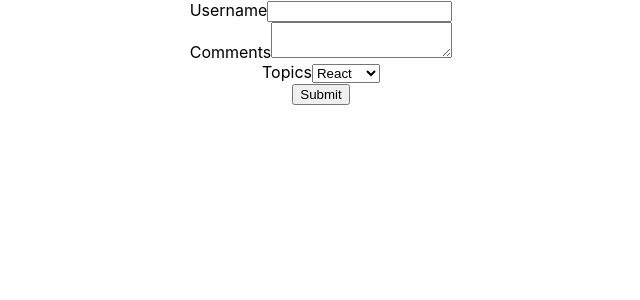
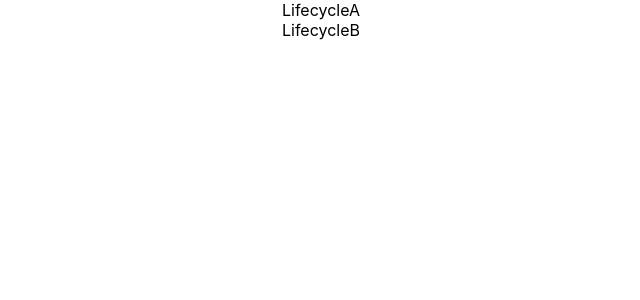
Before and after one commit to gresahodolli/react-js-basics, a React (Create React App) app in the folder react-js-basics-2/: page / in a window 1280 px wide. Shown: the top 300 px of the page, without its empty margins (319-959 px from the left). Built offline with nearby package versions, Linux system fonts and the light colour scheme.

Commit message:
component mounting lifecycle methods

```diff
--- a/react-js-basics-2/src/App.js
+++ b/react-js-basics-2/src/App.js
@@ -1,11 +1,12 @@
 import React, {Component} from 'react';
 import './App.css';
 import Form from './components/Form'
+import LifecycleA from './components/LifecycleA';
 
 function App() {
   return (
     <div className="App">
-      <Form></Form>
+      <LifecycleA></LifecycleA>
     </div>
   );
 }
--- /dev/null
+++ b/react-js-basics-2/src/components/LifecycleA.js
@@ -0,0 +1,32 @@
+import React, { Component } from 'react'
+import LifecycleB from './LifecycleB';
+
+class LifecycleA extends Component {
+  constructor(props) {
+    super(props);
+    this.state = {
+      name: 'Gresa'
+    }
+    console.log('LifecycleA constructor');
+  }
+
+  static getDerivedStateFromProps(props, state) {
+    console.log('LifecycleA getDerivedStateFromProps');
+    return null;
+  }
+
+  componentDidMount() {
+    console.log('Component Did Mount');
+  }
+
+  render() {
+    return (
+      <div>
+        <div>LifecycleA</div>
+        <LifecycleB />
+      </div>
+    )
+  }
+}
+
+export default LifecycleA
--- /dev/null
+++ b/react-js-basics-2/src/components/LifecycleB.js
@@ -0,0 +1,28 @@
+import React, { Component } from 'react'
+
+class LifecycleB extends Component {
+  constructor(props) {
+    super(props);
+    this.state = {
+      name: 'Gresa'
+    }
+    console.log('LifecycleB constructor');
+  }
+
+  static getDerivedStateFromProps(props, state) {
+    console.log('LifecycleB getDerivedStateFromProps');
+    return null;
+  }
+
+  componentDidMount() {
+    console.log('Component Did Mount');
+  }
+
+  render() {
+    return (
+      <div>LifecycleB</div>
+    )
+  }
+}
+
+export default LifecycleB
```
